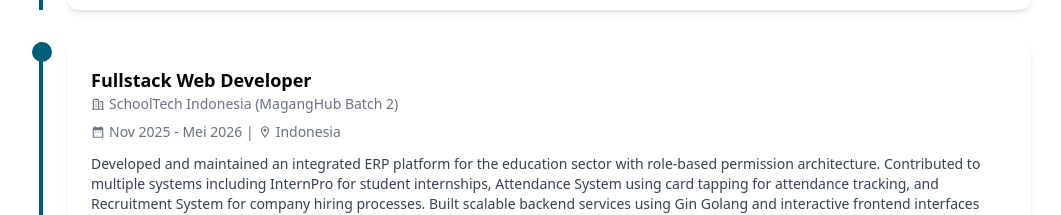
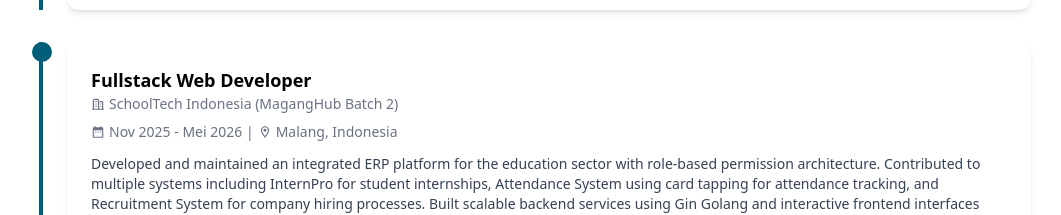
Before and after one commit to AqilulMuttaqin/portfolio-v1, a React (Vite) app: page / in a window 1280 px wide. Shown: the part 2060-2275 px from the top of the page, without its empty margins (105-1166 px from the left). Built offline with nearby package versions, Linux system fonts and the light colour scheme.

Commit message:
update: specify location as Malang, Indonesia for Fullstack Web Developer role at SchoolTech Indonesia

```diff
--- a/src/components/ExperienceSection.jsx
+++ b/src/components/ExperienceSection.jsx
@@ -35,7 +35,7 @@
       role: "Fullstack Web Developer",
       company: "SchoolTech Indonesia (MagangHub Batch 2)",
       date: "Nov 2025 - Mei 2026",
-      location: "Indonesia",
+      location: "Malang, Indonesia",
       description:
         "Developed and maintained an integrated ERP platform for the education sector with role-based permission architecture. Contributed to multiple systems including InternPro for student internships, Attendance System using card tapping for attendance tracking, and Recruitment System for company hiring processes. Built scalable backend services using Gin Golang and interactive frontend interfaces using Vue.js while managing relational and NoSQL databases.",
       skills: [
```
